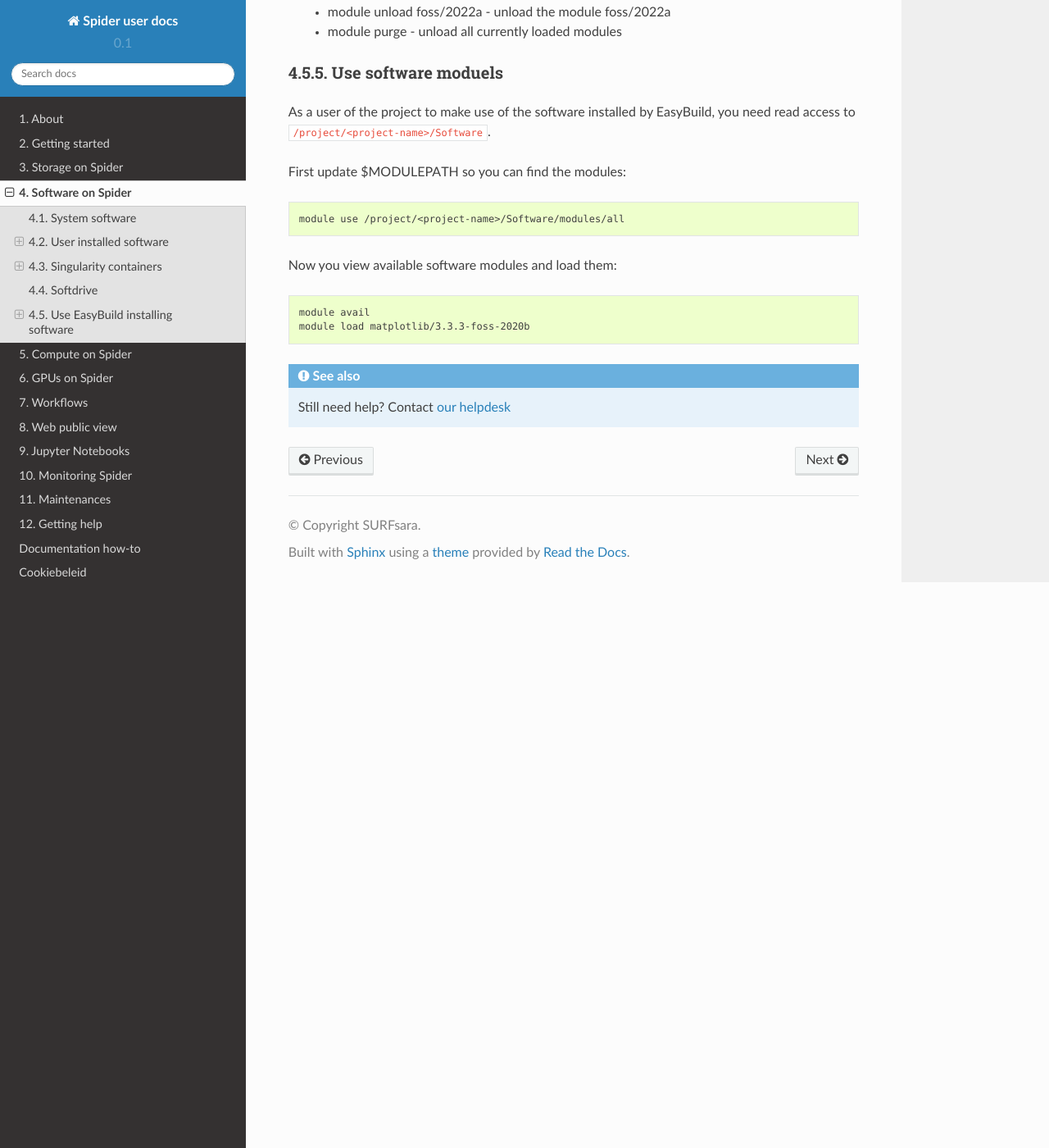
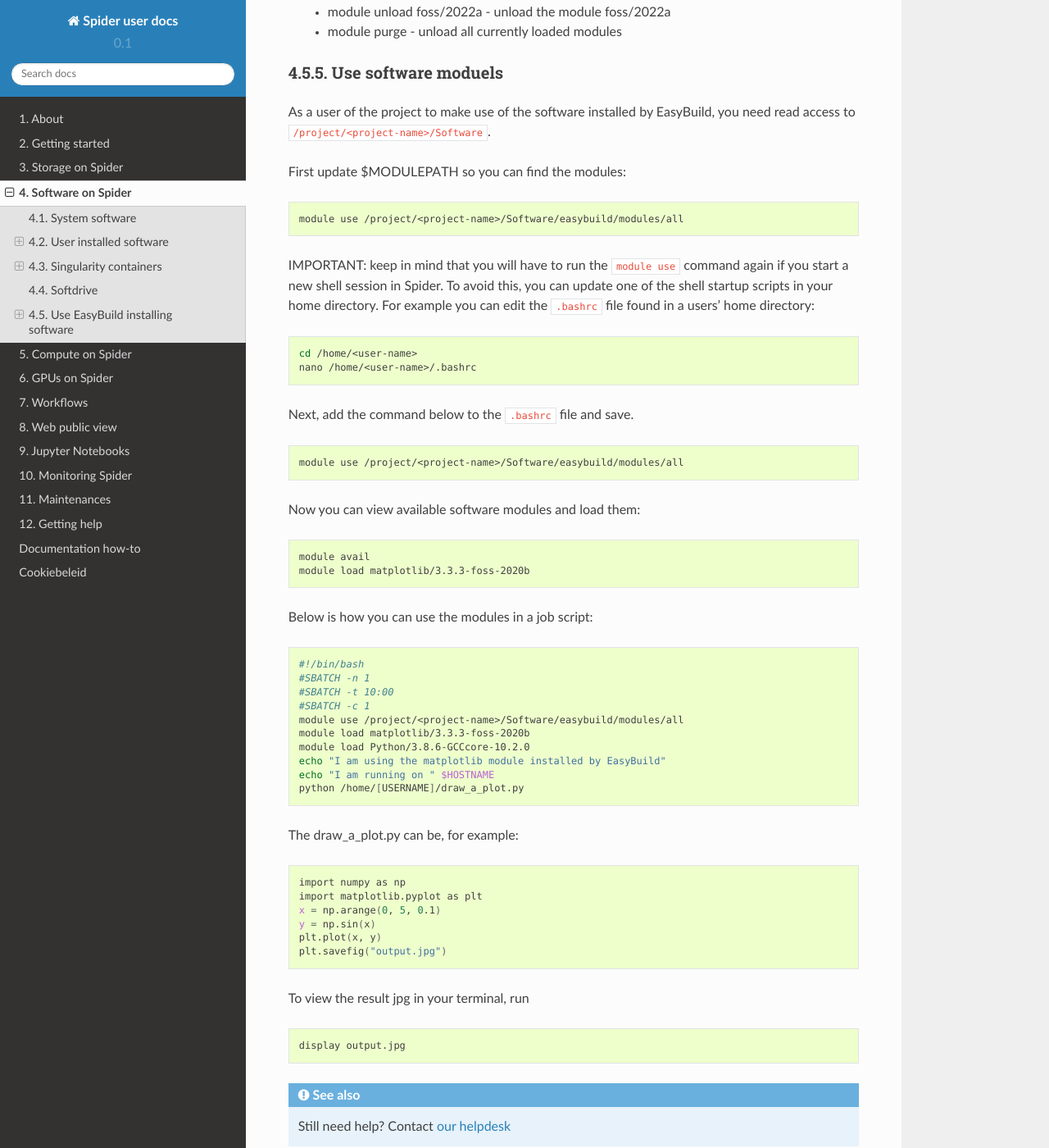
Before and after one commit to sara-nl/spiderdocs, a Sphinx documentation site: the page built from source/Pages/software_on_spider.rst, in a window 1280 px wide and 1400 px high, scrolled down 8049 px. Shown: the whole window at 82% size. Built offline with Sphinx 7.4.7 and the Read the Docs theme 2.0.0, drawn with Linux system fonts in a browser that asks for light colours; some of the changed text lies outside the part shown.

Commit message:
Update easybuild in a job script

```diff
--- a/source/Pages/software_on_spider.rst
+++ b/source/Pages/software_on_spider.rst
@@ -273,7 +273,7 @@ Later if you use EasyBuild installing a software, EasyBuild will generate a modu
 
 .. code-block:: bash
 
-	module use /project/<project-name>/Software/modules/all
+	module use /project/<project-name>/Software/easybuild/modules/all
 
 If you may use EasyBuild to install Python packages, you also need to update the Python search path environment variable ``$PYTHONPATH`` to instruct Python where it can find the EasyBuild Python packages:
 
@@ -295,7 +295,7 @@ Next, add the environment changes to the ``.bashrc`` file and save.
 	export PATH=/project/<project-name>/Software/bin:$PATH
 	export EB_PYTHON=python3.9
 	export PYTHONPATH=/project/<project-name>/Software/lib/python3.9/site-packages:$PYTHONPATH
-	module use /project/<project-name>/Software/modules/all
+	module use /project/<project-name>/Software/easybuild/modules/all
 
 Now you are good to explore the EasyBuild world!
 
@@ -403,15 +403,60 @@ First update $MODULEPATH so you can find the modules:
 
 .. code-block:: bash
 
-	module use /project/<project-name>/Software/modules/all
+	module use /project/<project-name>/Software/easybuild/modules/all
 
-Now you view available software modules and load them:
+IMPORTANT: keep in mind that you will have to run the ``module use`` command again if you start a new shell session in Spider. To avoid this, you can update one of the shell startup scripts in your home directory. For example you can edit the ``.bashrc`` file found in a users' home directory:
+
+.. code-block:: bash
+
+	cd /home/<user-name>
+	nano /home/<user-name>/.bashrc
+
+Next, add the command below to the ``.bashrc`` file and save.
+
+.. code-block:: bash
+
+	module use /project/<project-name>/Software/easybuild/modules/all
+
+
+Now you can view available software modules and load them:
 
 .. code-block:: bash
 
 	module avail
 	module load matplotlib/3.3.3-foss-2020b
 
+Below is how you can use the modules in a job script:
+
+.. code-block:: bash
+
+        #!/bin/bash
+        #SBATCH -n 1
+        #SBATCH -t 10:00
+        #SBATCH -c 1
+	module use /project/<project-name>/Software/easybuild/modules/all
+	module load matplotlib/3.3.3-foss-2020b
+	module load Python/3.8.6-GCCcore-10.2.0
+        echo "I am using the matplotlib module installed by EasyBuild"
+        echo "I am running on " $HOSTNAME
+        python /home/[USERNAME]/draw_a_plot.py
+
+The draw_a_plot.py can be, for example:
+
+.. code-block:: bash
+
+	import numpy as np
+	import matplotlib.pyplot as plt
+	x = np.arange(0, 5, 0.1)
+	y = np.sin(x)
+	plt.plot(x, y)
+	plt.savefig("output.jpg")
+
+To view the result jpg in your terminal, run
+
+.. code-block:: bash
+
+	display output.jpg
 
 
 
```
